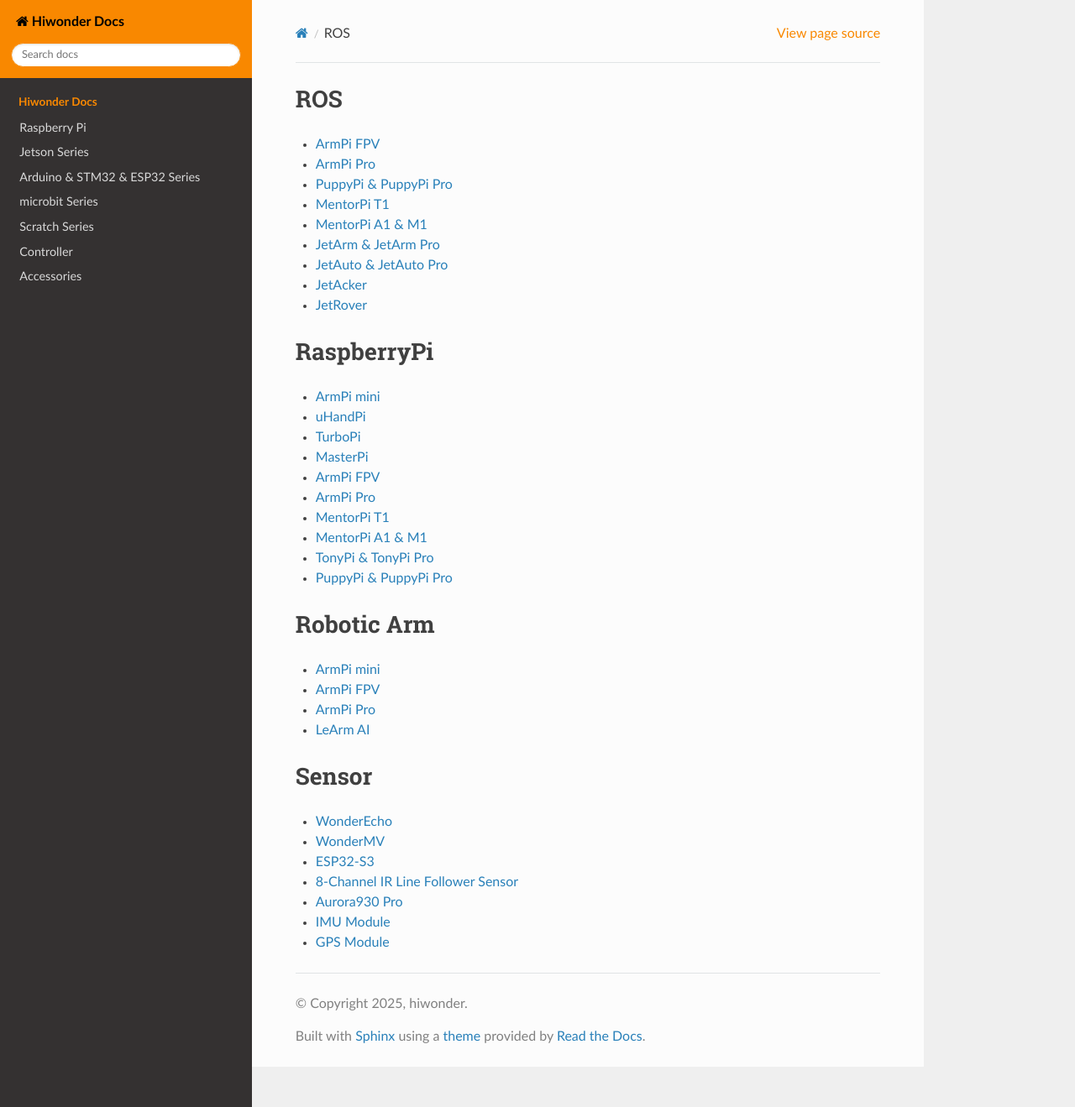
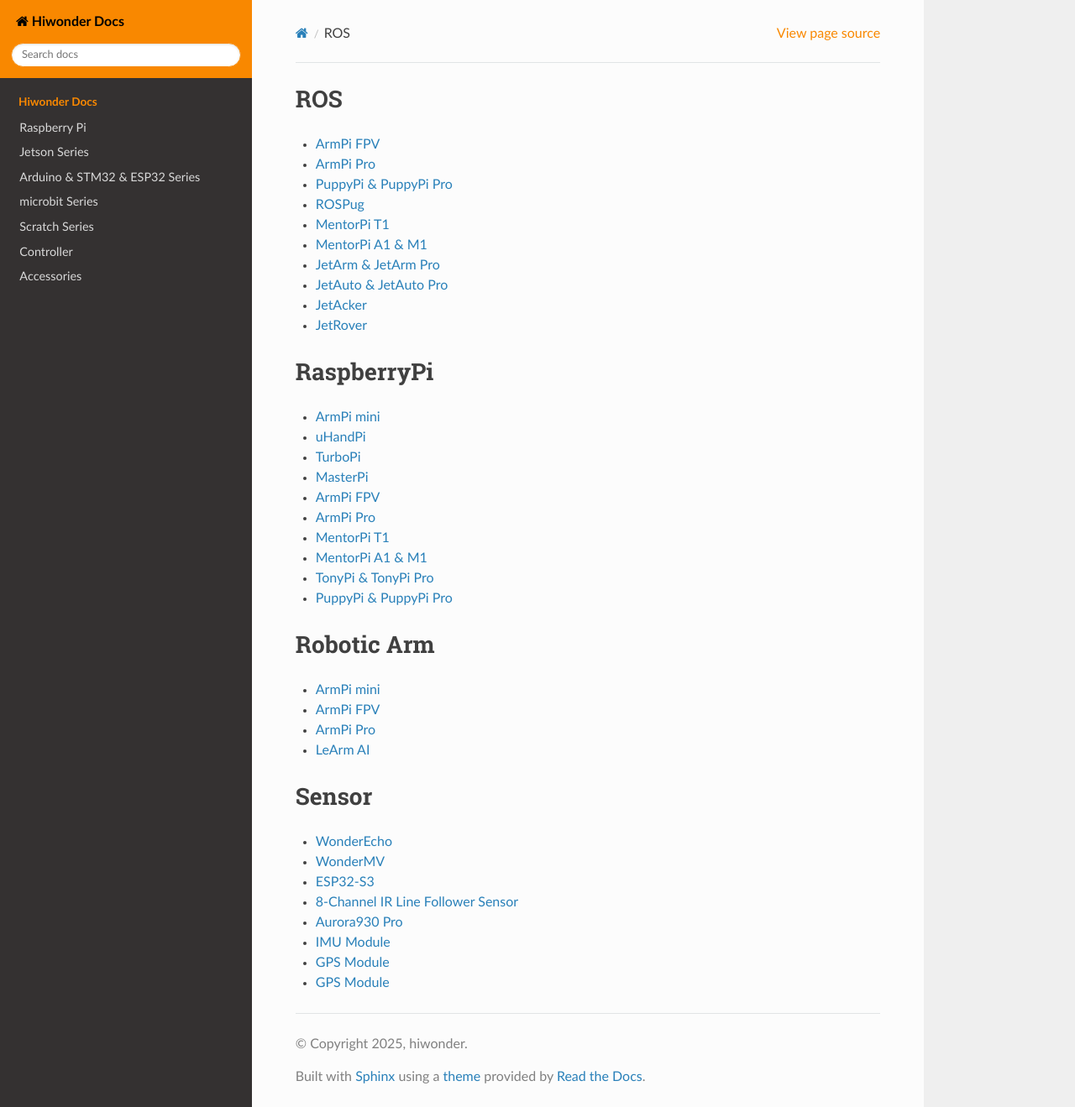
Before and after one commit to Hiwonder-docs/Hiwonder-docs, a Sphinx documentation site: the page built from source/learn/index.md, in a window 1280 px wide and 1319 px high. Shown: the whole window at 84% size. Built offline with Sphinx 7.4.7 and the Read the Docs theme 3.1.0, drawn with Linux system fonts in a browser that asks for light colours.

```diff
--- a/source/learn/index.md
+++ b/source/learn/index.md
@@ -3,6 +3,7 @@
 * [ArmPi FPV](https://docs.hiwonder.com/projects/ArmPi_FPV/en/latest/)
 * [ArmPi Pro](https://docs.hiwonder.com/projects/ArmPi_Pro/en/latest/)
 * [PuppyPi & PuppyPi Pro](https://docs.hiwonder.com/projects/PuppyPi/en/latest/)
+* [ROSPug](https://docs.hiwonder.com/projects/ROSPug/en/latest/)
 * [MentorPi T1](https://docs.hiwonder.com/projects/MentorPi-T1/en/latest/)
 * [MentorPi A1 & M1](https://docs.hiwonder.com/projects/MentorPi/en/latest/)
 * [JetArm & JetArm Pro](https://docs.hiwonder.com/projects/JetArm/en/jetarm-orin-nano/)
@@ -39,3 +40,4 @@
 * [Aurora930 Pro](https://docs.hiwonder.com/projects/Aurora930-Pro/en/latest/)
 * [IMU Module](https://docs.hiwonder.com/projects/IMU-Module/en/latest/)
 * [GPS Module](https://docs.hiwonder.com/projects/GPS-Module/en/latest/)
+* [GPS Module](https://docs.hiwonder.com/projects/GPS-Module/en/latest/)
```
Also changed, not shown: source/arduino/index.md (+2 -1 lines), source/jetson/index.md (+1 -0 lines).
